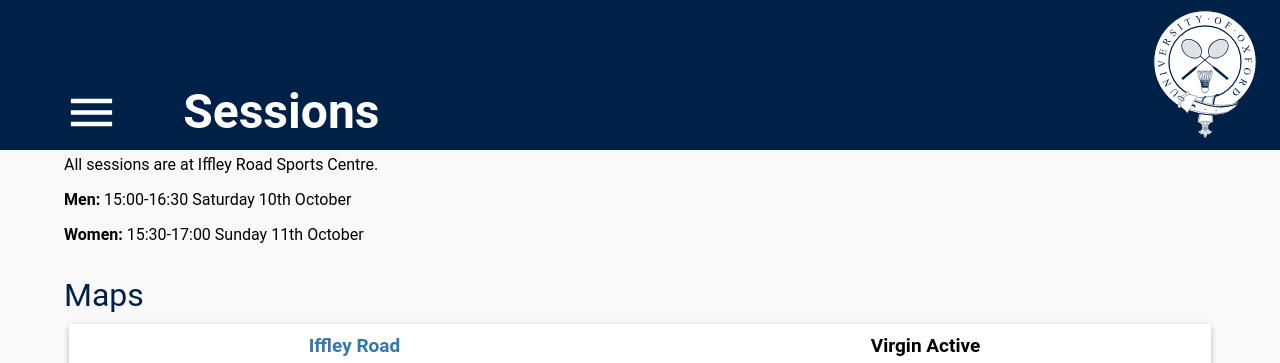
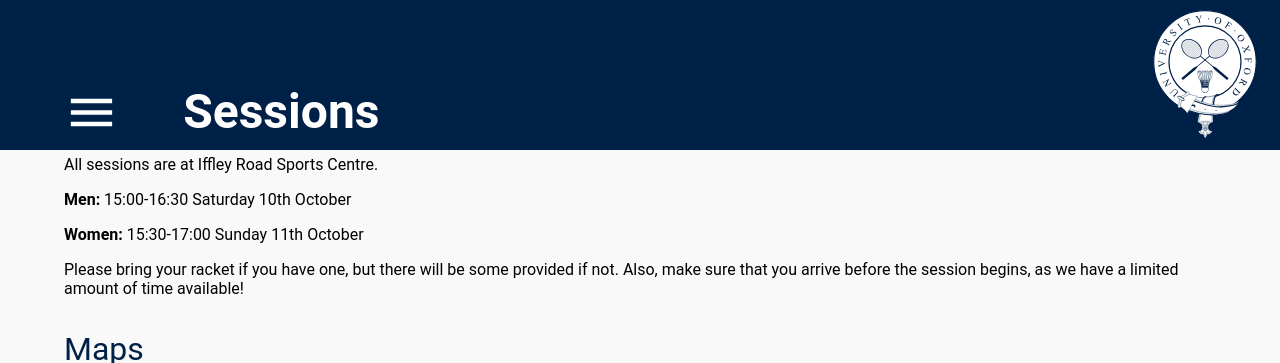
Before and after one commit to OUBaC/OUBaC.github.io, a Jekyll site: the page built from sessions.html, in a window 1280 px wide and 900 px high, scrolled down 383 px, cut to the strip 0-363 px from the top of the window. Built offline with Jekyll 4.4.1, drawn with Linux system fonts in a browser that asks for light colours.

```diff
--- a/sessions.html
+++ b/sessions.html
@@ -61,6 +61,7 @@
 	<p class="day">
 		<b>Women:</b> 15:30-17:00 Sunday 11th October
 	</p>
+	<p>Please bring your racket if you have one, but there will be some provided if not. Also, make sure that you arrive before the session begins, as we have a limited amount of time available!</p>
 </div>
 
 <script>
```
